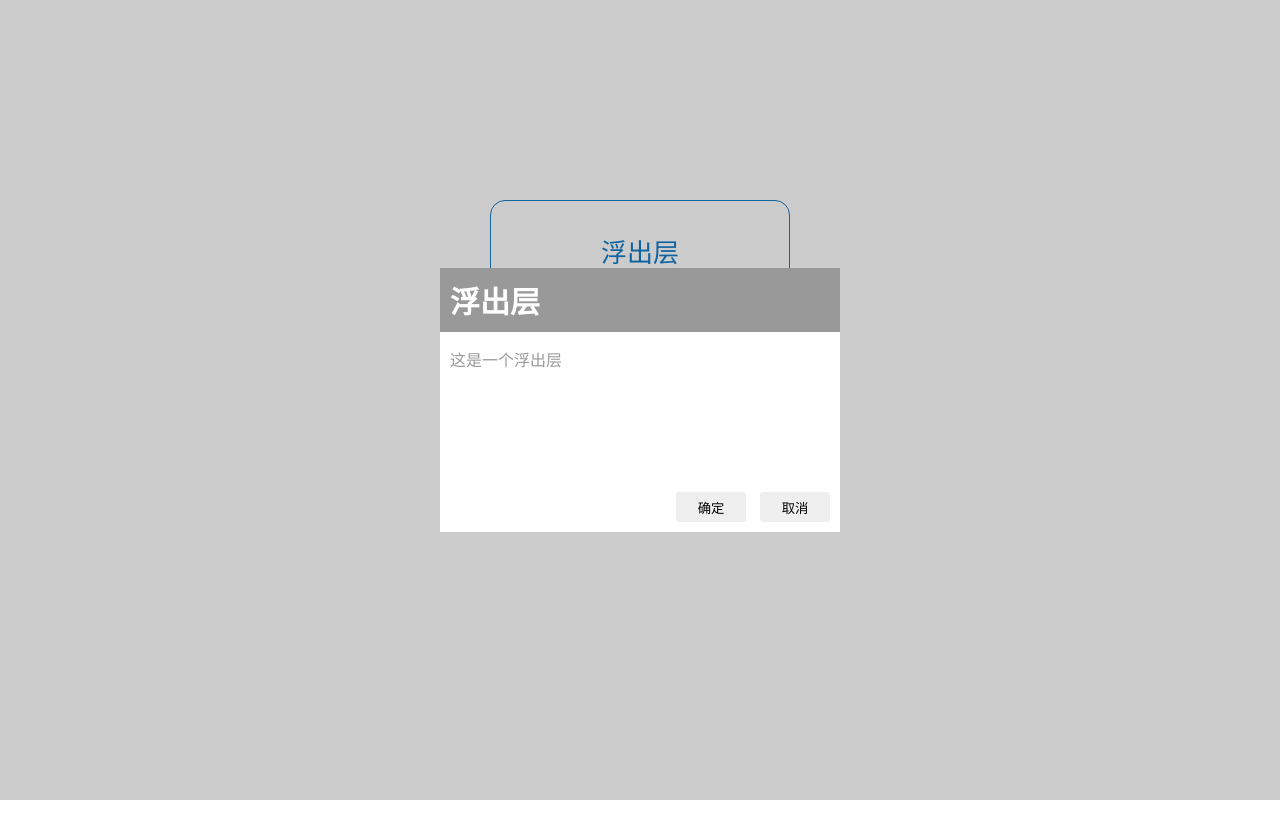
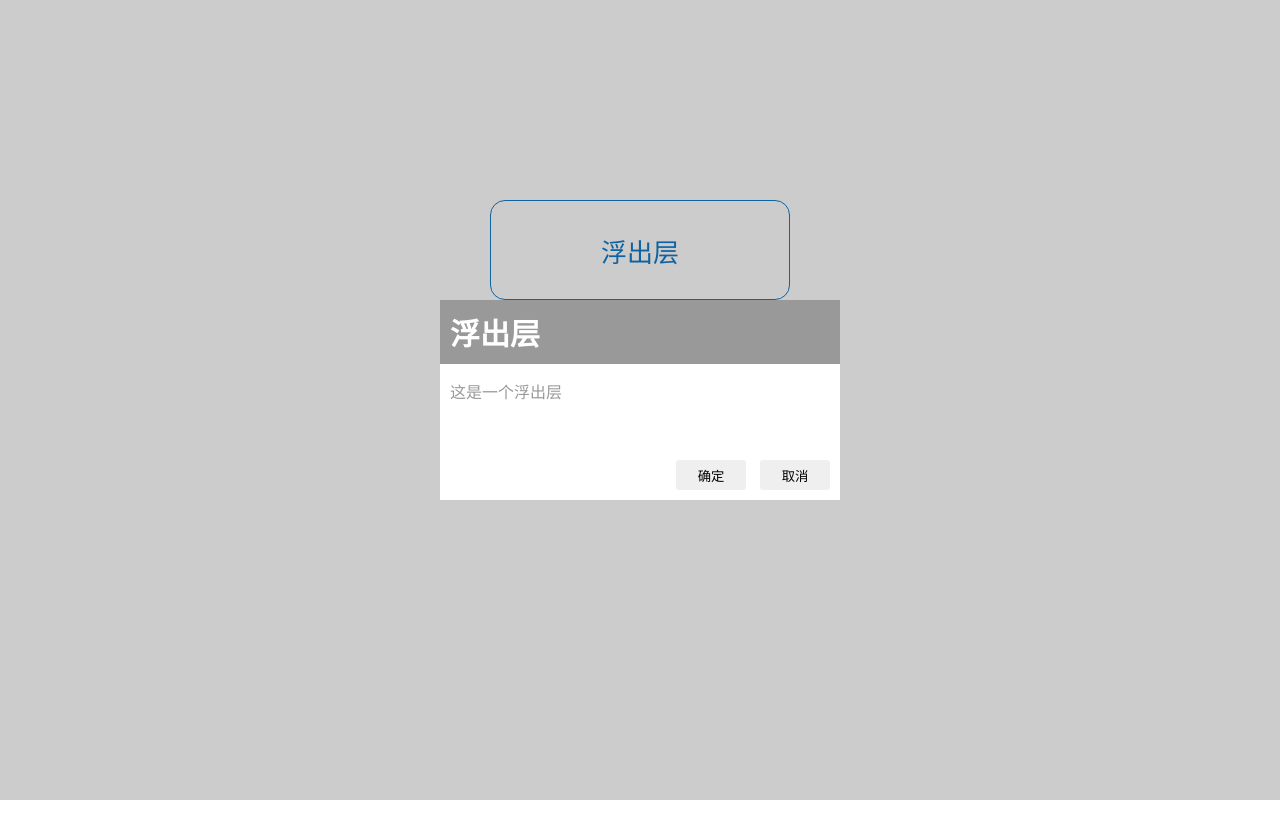
Before and after one commit to qujian7529/ife2017, a plain HTML site: page task18/index.html in a window 1280 px wide. Both pictures are taken after a click on the button "浮出层". Shown: the top 838 px of the page. Drawn offline with Linux system fonts and the light colour scheme.

Commit message:
任务六：UI组件浮出层

```diff
--- a/task18/index.html
+++ b/task18/index.html
@@ -7,7 +7,7 @@
     <script src="js/index.js"></script>
 </head>
 <body>
-    <div class="popup">
+    <div class="popup" ondragstart="return false">
         <div class="box">
             <h1>浮出层</h1>
             <p>
--- a/task18/sass/index.scss
+++ b/task18/sass/index.scss
@@ -7,7 +7,6 @@ html,body{
      height:100%;
 }
 .popup{
-    // display:none;
     position:fixed;
     width:100%;
     height:100%;
@@ -16,9 +15,10 @@ html,body{
     left:0;
     > div{
         width:400px;
+        height:200px;
         position:fixed;
         background:#fff;
-        overflow:hidden;
+        -webkit-user-select:none;/*webkit浏览器*/
         h1{
             font-size:30px;
             min-height:30px;
@@ -27,9 +27,6 @@ html,body{
             padding:10px;
         }
         p{
-            height:100%;
-            min-height:200px;
-            background:#fff;
             color:#999;
             padding:15px 10px;
         }
@@ -38,13 +35,13 @@ html,body{
             z-index:11;
             &.b{
                 right:0;
-                bottom:0;
+                bottom:-5px;
                 width:100%;
                 height:10px;
                 cursor:s-resize;
             }
             &.r{
-                right:0;
+                right:-5px;
                 bottom:0;
                 height:100%;
                 width:10px;
@@ -53,9 +50,9 @@ html,body{
             &.rb{
                 right:-5px;
                 bottom:-5px;
-                width:15px;
-                height:15px;
-                z-index:10;
+                width:20px;
+                height:20px;
+                z-index:12;
                 cursor:se-resize;
             }
         }
```
Also changed, not shown: task18/css/index.css, 1 other file.
